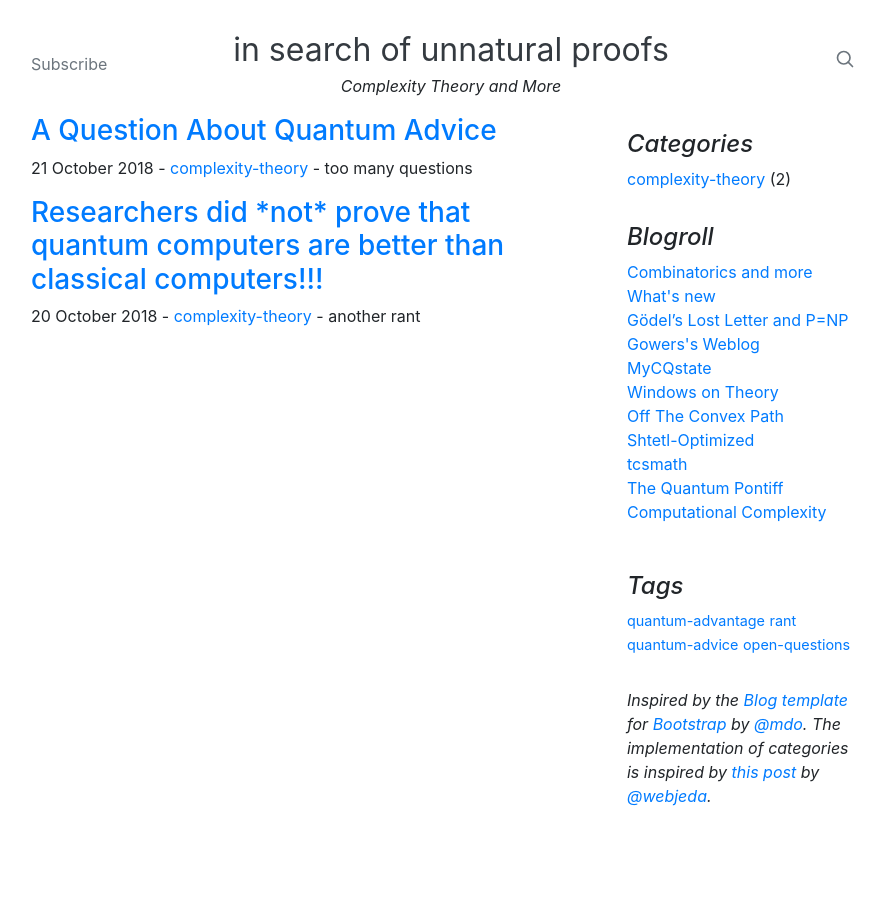
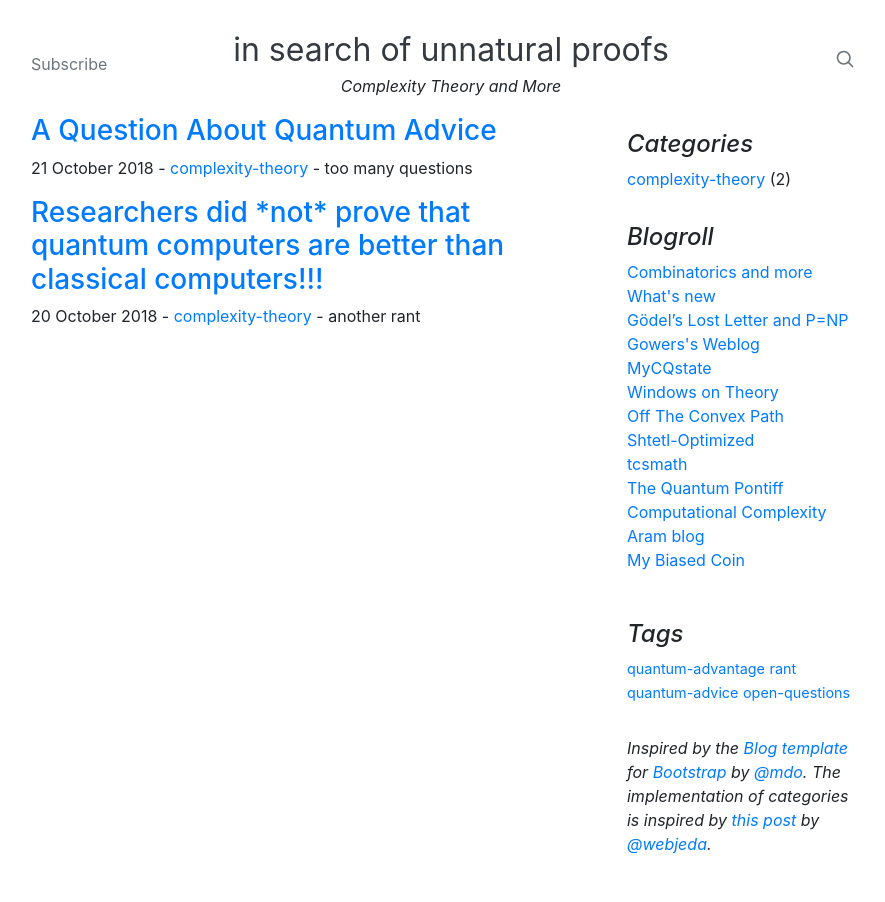
Before and after one commit to unnatural-proofs/unnatural-proofs.github.io, a Jekyll site: the page built from index.html, in a window 1280 px wide. Shown: the whole page, without its empty margins (189-1074 px from the left). Built offline with Jekyll 4.4.1, drawn with Linux system fonts in a browser that asks for light colours; nearby versions of some CDN libraries.

Commit message:
added My Biased Coin to blogroll

```diff
--- a/_includes/aside.html
+++ b/_includes/aside.html
@@ -36,6 +36,8 @@
     <li><a href="https://tcsmath.github.io/">tcsmath</a></li>
     <li><a href="https://dabacon.org/pontiff/">The Quantum Pontiff</a></li>
     <li><a href="https://blog.computationalcomplexity.org/">Computational Complexity</a></li>
+    <li><a href="https://quantum-aram.github.io/">Aram blog</a></li>
+    <li><a href="https://mybiasedcoin.blogspot.com/">My Biased Coin</a></li>
     </ol>
 </div>
 
```
